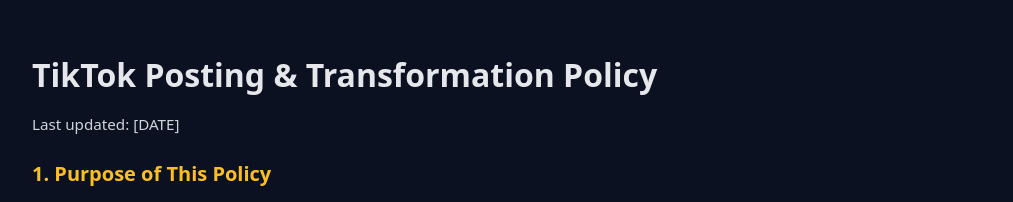
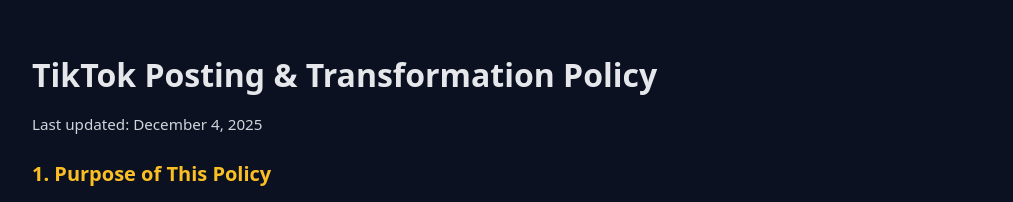
Before and after one commit to SirBM201/Cre8-Policy, a plain HTML site: page legal/tiktok-policy.html in a window 1280 px wide. Shown: the top 202 px of the page, without its empty margins (128-1141 px from the left). Drawn offline with Linux system fonts and the light colour scheme.

Commit message:
Update tiktok-policy.html

```diff
--- a/legal/tiktok-policy.html
+++ b/legal/tiktok-policy.html
@@ -40,7 +40,7 @@
 <body>
   <div class="page">
     <h1>TikTok Posting & Transformation Policy</h1>
-    <p>Last updated: [DATE]</p>
+    <p>Last updated: December 4, 2025</p>
 
     <h2>1. Purpose of This Policy</h2>
     <p>
```
